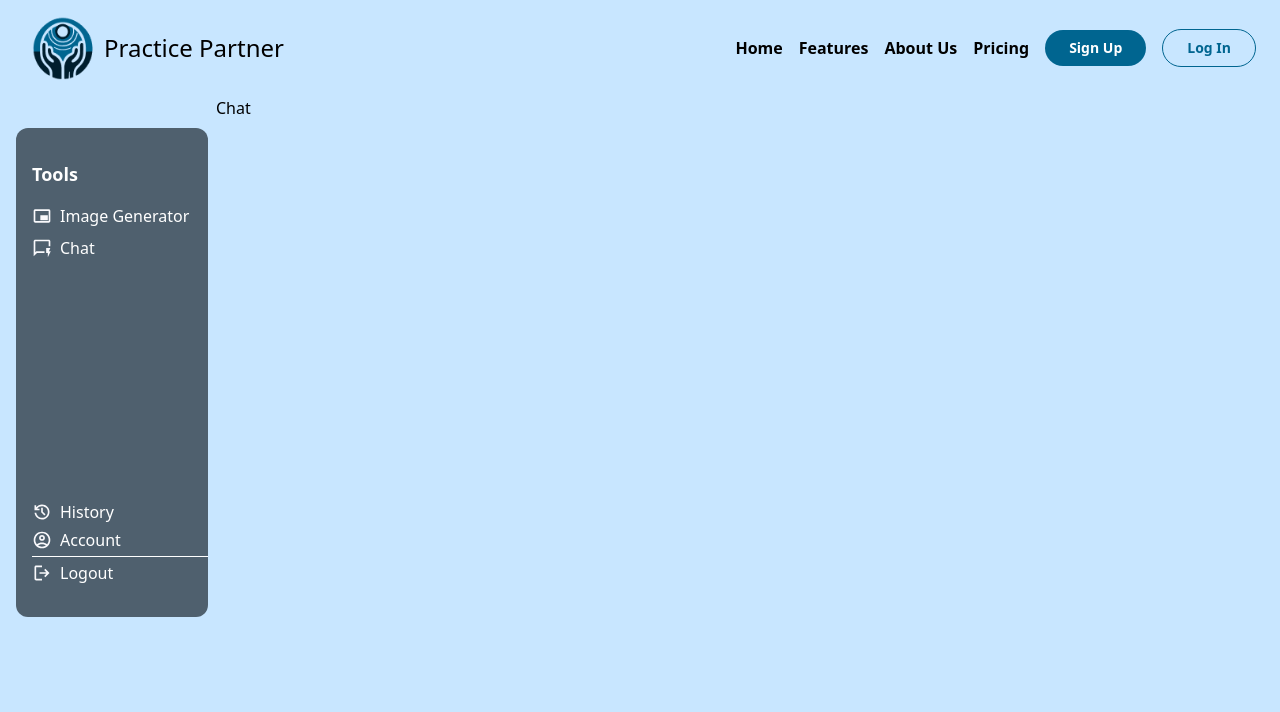
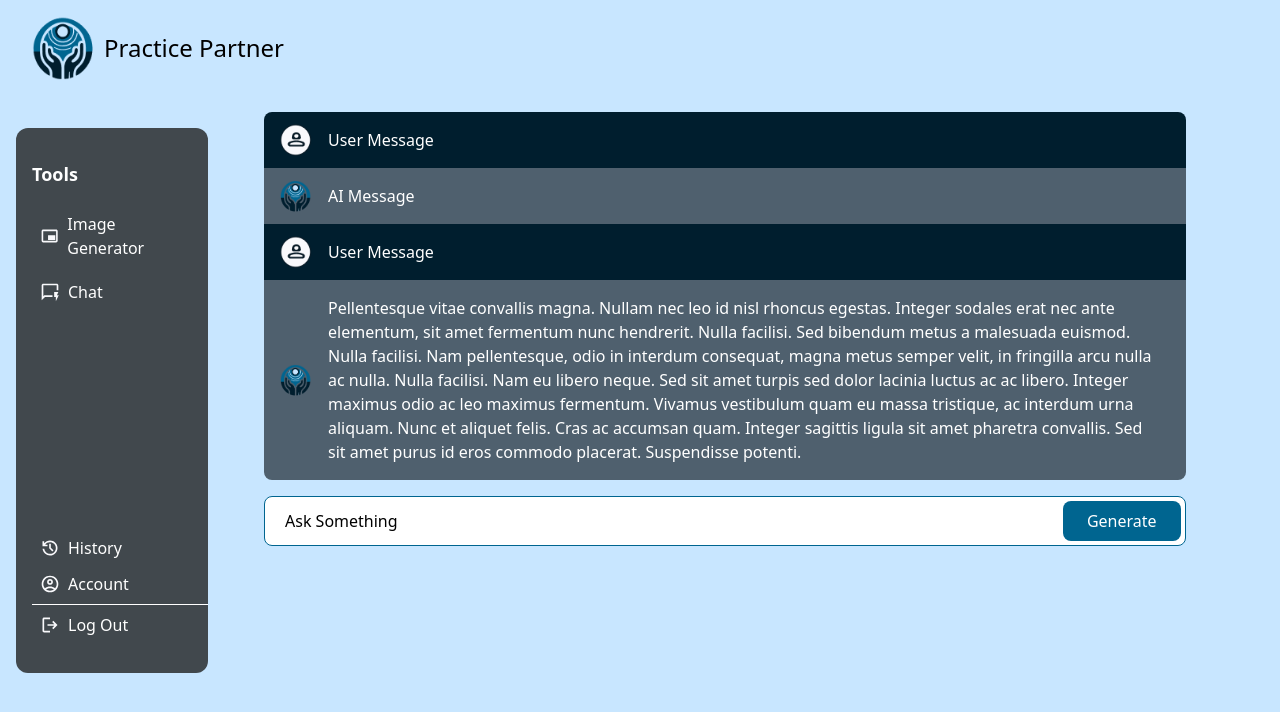
Before and after one commit to prestonzen/PracticePartner-Frontend, a React (Create React App) app: page /chat in a window 1280 px wide. Shown: the top 712 px of the page. Built offline with nearby package versions, Linux system fonts and the light colour scheme.

Commit message:
Chat partially done

```diff
--- a/src/components/Navbar.js
+++ b/src/components/Navbar.js
@@ -1,23 +1,31 @@
 import React, { useState } from 'react';
-import { Link } from 'react-router-dom';
+import { Link, useLocation } from 'react-router-dom';
 
 const Navbar = () => {
   const [isMenuOpen, setMenuOpen] = useState(false);
+  const location = useLocation();
 
   const toggleMenu = () => {
     setMenuOpen(!isMenuOpen);
   };
+
+  // Define pathnames where you want to hide the right side of the Navbar
+  const hideRightSidePaths = ['/signup', '/login', '/generate-image','/chat','/account', '/history'];
+
+  // Check if the current pathname is in the hideRightSidePaths array
+  const shouldHideRightSide = hideRightSidePaths.includes(location.pathname);
 
   return (
     <nav className="bg-primary-container text-white py-4 px-6 flex justify-between items-center">
       {/* Left side with app name/logo */}
       <div className="flex items-center">
         <img src="/logo.png" alt="Logo" className="h-16 w-16 mr-2" />{' '}
-        {/* place logo in public folder */}
+
         <h1 className="text-2xl text-black">Practice Partner</h1>
       </div>
 
       {/* Right side with menu options and buttons */}
+      {!shouldHideRightSide && (
         <div className="flex items-center space-x-4">
           <ul
             className={`md:flex text-black font-semibold md:space-x-4 ${
@@ -59,27 +67,13 @@ const Navbar = () => {
           </button>
 
           {/* Menu toggle button for small screens */}
-        {/* <button className="md:hidden" onClick={toggleMenu}>
-          <svg
-            xmlns="http://www.w3.org/2000/svg"
-            fill="none"
-            viewBox="0 0 24 24"
-            stroke="currentColor"
-            className="h-6 w-6"
-          >
-            {isMenuOpen ? (
-              <path strokeLinecap="round" strokeLinejoin="round" strokeWidth={2} d="M6 18L18 6M6 6l12 12" />
-            ) : (
-              <path strokeLinecap="round" strokeLinejoin="round" strokeWidth={2} d="M4 6h16M4 12h16m-7 6h7" />
-            )}
-          </svg>
-        </button> */}
           <button className="md:hidden" onClick={toggleMenu}>
             <span className="block w-6 h-0.5 bg-gray-800 mb-1"></span>
             <span className="block w-6 h-0.5 bg-gray-800 mb-1"></span>
             <span className="block w-6 h-0.5 bg-gray-800"></span>
           </button>
         </div>
+      )}
     </nav>
   );
 };
--- a/src/components/Toolbar.js
+++ b/src/components/Toolbar.js
@@ -4,10 +4,8 @@ import { Link, useLocation } from 'react-router-dom';
 const Toolbar = () => {
   const location = useLocation();
 
-  // Define an array of paths where you want to hide the toolbar
   const pathsToHideToolbar = ['/signup', '/login', '/', '/features','/about-us','/pricing', 'contact', '/privacy-policy', '/termsofuse'];
 
-  // Check if the current path is in the array of paths to hide the toolbar
   const shouldHideToolbar = pathsToHideToolbar.includes(location.pathname);
 
   if (shouldHideToolbar) {
@@ -15,11 +13,11 @@ const Toolbar = () => {
   }
 
   return (
-    <div className="bg-secondary rounded-xl text-white mx-2 mt-8 h-[60%] w-full md:w-48 md:max-w-xs pl-4 py-8 flex flex-col justify-between">
+    <div className="hidden md:block bg-on-surface-variant rounded-xl text-white mx-2 mt-8 h-[60%] w-full md:w-48 md:max-w-xs pl-4 py-8 flex flex-col justify-between">
       <div className="mb-4">
         <h2 className="text-lg font-bold mb-4">Tools</h2>
         <div className="flex flex-col space-y-2">
-          <div className="flex items-center space-x-2">
+          <div className="flex items-center space-x-2 hover:bg-on-surface rounded-2xl px-2 py-2 mr-2">
             <svg
               className="w-5 h-5"
               viewBox="0 0 24 24"
@@ -44,12 +42,12 @@ const Toolbar = () => {
                 />
               </g>
             </svg>
-            <Link to="/generate-image" className="hover:text-gray-600 text-md">
+            <Link to="/generate-image" className=" text-md">
               Image Generator
             </Link>
           </div>
 
-          <div className="flex items-center space-x-2">
+          <div className="flex items-center space-x-2 hover:bg-on-surface rounded-2xl px-2 py-1 mr-2">
             <svg
               className="w-5 h-5"
               viewBox="0 0 24 24"
@@ -74,14 +72,14 @@ const Toolbar = () => {
                 />
               </g>
             </svg>
-            <Link to="/chat" className="hover:text-gray-600 text-md">
+            <Link to="/chat" className=" text-md">
               Chat
             </Link>
           </div>
         </div>
       </div>
       <div className="flex flex-col space-y-1 md:mt-56 sm:mt-6 ">
-        <div className="flex items-center space-x-2">
+        <div className="flex items-center space-x-2 hover:bg-on-surface rounded-2xl px-2 py-1 mr-2">
           <svg
             className="w-5 h-5"
             viewBox="0 0 24 24"
@@ -106,12 +104,12 @@ const Toolbar = () => {
               />
             </g>
           </svg>
-          <Link to="/history" className="hover:text-gray-600 text-md">
+          <Link to="/history" className=" text-md">
             History
           </Link>
         </div>
 
-        <div className="flex items-center space-x-2">
+        <div className="flex items-center space-x-2 hover:bg-on-surface rounded-2xl px-2 py-1 mr-2">
           <svg
             className="w-5 h-5"
             viewBox="0 0 24 24"
@@ -136,12 +134,12 @@ const Toolbar = () => {
               />
             </g>
           </svg>
-          <Link to="/account" className="hover:text-gray-600 text-md">
+          <Link to="/account" className=" text-md">
             Account
           </Link>
         </div>
         <hr className=" border-white" />
-        <div className="flex items-center space-x-2">
+        <div className="flex items-center space-x-2 hover:bg-on-surface rounded-2xl px-2 py-1 mr-2">
           <svg
             className="w-5 h-5"
             viewBox="0 0 24 24"
@@ -166,8 +164,8 @@ const Toolbar = () => {
               />
             </g>
           </svg>
-          <Link to="/logout" className="hover:text-gray-600 text-md">
-            Logout
+          <Link to="/logout" className=" text-md">
+            Log Out
           </Link>
         </div>
       </div>
--- a/src/pages/Chat.js
+++ b/src/pages/Chat.js
@@ -1,9 +1,60 @@
-import React from 'react'
+import React from 'react';
 
 const Chat = () => {
   return (
-    <div>Chat</div>
-  )
-}
+    <div className='flex flex-col mt-4 h-full md:w-[80%]'>
+    <div className="flex flex-col md:mx-12 sm:mx-8 rounded-lg overflow-hidden h-full">
+      <div className=" h-[80%] overflow-y-auto">
+        <div className="h-full">
+          <div className="flex items-center px-4 py-2 bg-on-primary-container">
+            <img
+              src="/person_2.png" // Path to user logo image
+              alt="User Logo"
+              className="w-8 h-8 rounded-full mr-2"
+            />
+            <div className="bg-transparent text-white p-2">User Message</div>
+          </div>
+          <div className="flex items-center px-4 py-2 bg-secondary">
+            <img
+              src="/logo.png" // Path to AI logo image
+              alt="AI Logo"
+              className="w-8 h-8 rounded-full mr-2"
+            />
+            <div className="bg-transparent text-white p-2">AI Message</div>
+          </div>
+          <div className="flex items-center px-4 py-2 bg-on-primary-container">
+            <img
+              src="/person_2.png" // Path to user logo image
+              alt="User Logo"
+              className="w-8 h-8 rounded-full mr-2"
+            />
+            <div className="bg-transparent text-white p-2">User Message</div>
+          </div>
+          <div className="flex items-center px-4 py-2 h-full bg-secondary">
+            <img
+              src="/logo.png" // Path to AI logo image
+              alt="AI Logo"
+              className="w-8 h-8 rounded-full mr-2"
+            />
+            <div className="bg-transparent text-white p-2">Pellentesque vitae convallis magna. Nullam nec leo id nisl rhoncus egestas. Integer sodales erat nec ante elementum, sit amet fermentum nunc hendrerit. Nulla facilisi. Sed bibendum metus a malesuada euismod. Nulla facilisi. Nam pellentesque, odio in interdum consequat, magna metus semper velit, in fringilla arcu nulla ac nulla. Nulla facilisi. Nam eu libero neque. Sed sit amet turpis sed dolor lacinia luctus ac ac libero. Integer maximus odio ac leo maximus fermentum. Vivamus vestibulum quam eu massa tristique, ac interdum urna aliquam. Nunc et aliquet felis. Cras ac accumsan quam. Integer sagittis ligula sit amet pharetra convallis. Sed sit amet purus id eros commodo placerat. Suspendisse potenti.</div>
+          </div>
+          {/* Add more messages as needed */}
+        </div>
+      </div>
+    </div>
+    <div className="flex items-center justify-between px-1 mt-4 md:mx-12 sm:mx-8 bg-white border border-primary rounded-lg ">
+        <input
+          type="text"
+          placeholder="Ask Something"
+          className="flex-grow px-4 py-3 bg-transparent border-none focus:outline-none text-gray-700 w-[80%] placeholder-black"
 
-export default Chat
+        />
+        <button className="px-6 py-2 bg-primary text-white rounded-lg hover:bg-blue-800 transition-colors duration-300">
+          Generate
+        </button>
+      </div>
+    </div>
+  );
+};
+
+export default Chat;
--- a/src/pages/ImageGenerator.js
+++ b/src/pages/ImageGenerator.js
@@ -27,8 +27,8 @@ const ImageGenerator = () => {
   };
 
   return (
-    <div className="w-full">
-      <div className="flex md:flex-row px-32 sm:flex-col w-full">
+    <div className="w-[80%]">
+      <div className="flex md:flex-row mx-8 px-28 sm:flex-col w-full">
         <div className="flex flex-col md:w-1/2">
           <h1 className="px-6 text-center text-3xl my-4 mb-8 font-semibold">
             Image Generator
```
Also changed, not shown: public/person_2.png (added). Lines whose indentation alone changed are shown as unchanged.
